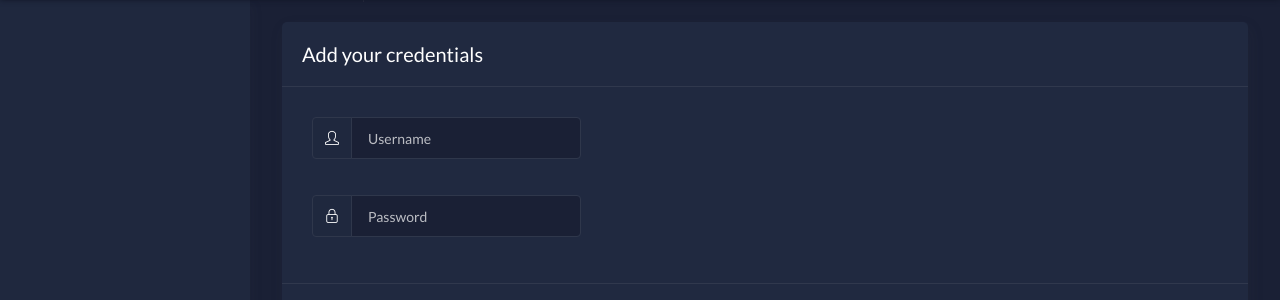
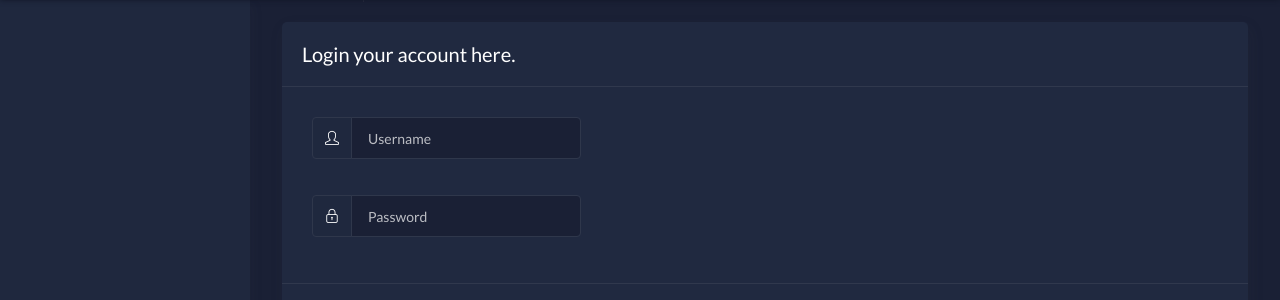
Before and after one commit to gykcode/BrgyCensusProject, a Django app: page /login/ in a window 1280 px wide. Shown: the part 62-362 px from the top of the page. Run offline with Django 3.2, Linux system fonts and the light colour scheme; parts of the project's set-up code (start-up, migrations or seed data) failed here and were passed over; some libraries are stand-ins or nearby versions.

Commit message:
commit changes

```diff
--- a/apps/templates/accounts/login.html
+++ b/apps/templates/accounts/login.html
@@ -41,7 +41,7 @@
                                 <span class="text-danger">{{ msg | safe }}</span>
                             {% else %}
                             <span>
-                                Add your credentials
+                                Login your account here.
                             </span>
                             {% endif %}
 
--- a/apps/templates/home/login.html
+++ b/apps/templates/home/login.html
@@ -36,7 +36,7 @@
                 <div class="card-header">
                     <div class="card-title">
                         <span>
-                            Add your credentials
+                            Login your account here.
                         </span>
                     </div>
                 </div>
--- a/apps/templates/includes/sidebar.html
+++ b/apps/templates/includes/sidebar.html
@@ -43,12 +43,12 @@
 								<p>Dashboard</p>
 							</a>
 						</li>
-						<li class="nav-section">
+						<!--<li class="nav-section">
 							<span class="sidebar-mini-icon">
 								<i class="fa fa-ellipsis-h"></i>
 							</span>
 							<h4 class="text-section">Components</h4>
-						</li>
+						</li>-->
 						<li class="nav-item {% if 'form' in segment %} active {% endif %}">
 							<a href="/forms.html">
 								<i class="fas fa-pen-square"></i>
@@ -67,12 +67,12 @@
 								<p>Table</p>
 							</a>
 						</li>
-						<li class="nav-item {% if 'maps' in segment %} active {% endif %}">
+						<!--<li class="nav-item {% if 'maps' in segment %} active {% endif %}">
 							<a href="/maps-jqvmap.html">
 								<i class="fas fa-map-marker-alt"></i>
 								<p>Map</p>
 							</a>
-						</li>
+						</li>-->
 					</ul>
 				{% endif %}
 				</div>
```
